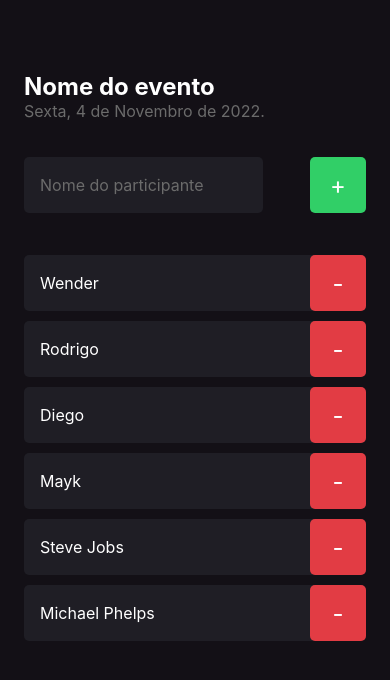
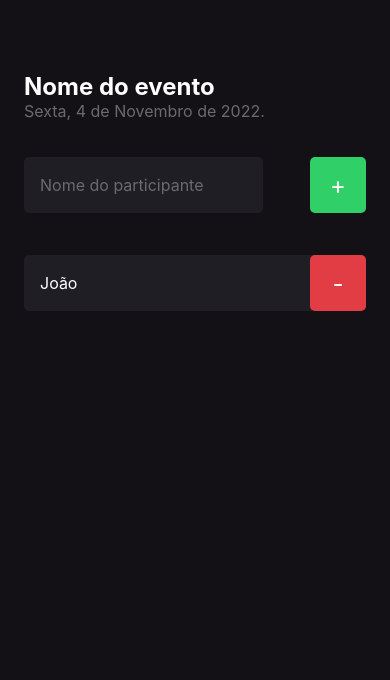
Before and after one commit to wenblack/firsApp, a React Native app: screen / in a window 390 px wide. Shown: the top 680 px of the page. Built offline with nearby package versions, Linux system fonts and the light colour scheme.

Commit message:
➕ Created function do add user with useState Hook  ➕

```diff
--- a/src/screens/Home/index.tsx
+++ b/src/screens/Home/index.tsx
@@ -4,18 +4,15 @@ import { Participant } from "../../components/Participants"
 import { useState } from "react"
 
 export function Home() {
-  const peoples = ['Wender', 'Rodrigo', 'Diego', 'Mayk', 'Steve Jobs', 'Michael Phelps']
-  const [newUser, setNewUser] = useState('')
-
-
-
-
+  const [peoples, setPeople] = useState(['João'])
 
 
   function handleParticipantAdd() {
     if (peoples.includes('Wender')) {
       return Alert.alert('Participante já existe', 'Já existe um participante na lista com esse nome')
     }
+    setPeople(prevState => [...prevState, 'Ana'])
+    console.log(peoples)
   }
 
   function handleParticipantRemove(name: string) {
```
